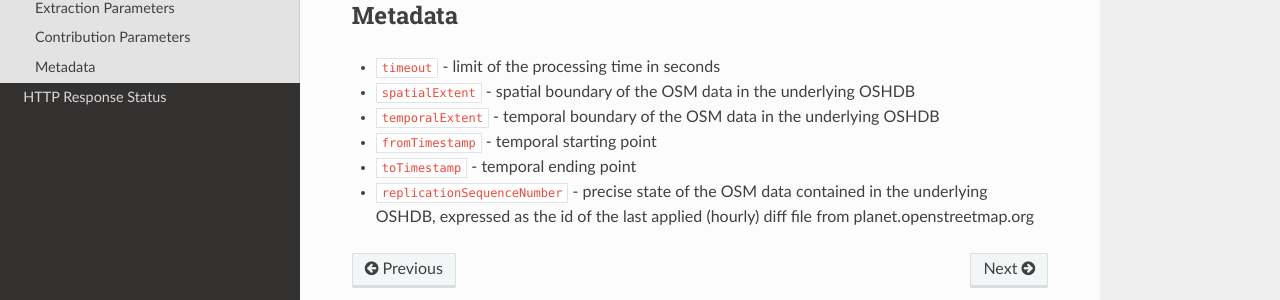
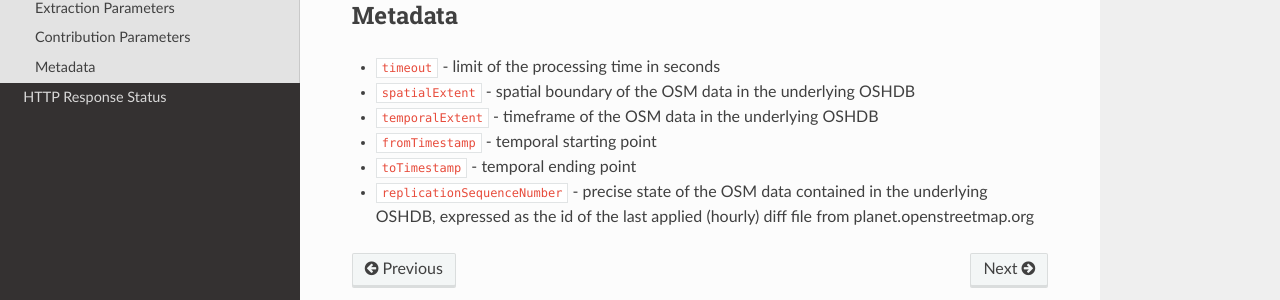
Before and after one commit to GIScience/ohsome-api, a Sphinx documentation site: the page built from docs/response-parameters.rst, in a window 1280 px wide and 900 px high, scrolled down 980 px. Shown: the part 482-782 px from the top of the window. Built offline with Sphinx 7.4.7 and the Read the Docs theme 2.0.0, drawn with Linux system fonts in a browser that asks for light colours.

Commit message:
modify wording in docs
for temporalExtent description

```diff
--- a/docs/response-parameters.rst
+++ b/docs/response-parameters.rst
@@ -54,7 +54,7 @@
 
 * ``timeout`` - limit of the processing time in seconds
 * ``spatialExtent`` - spatial boundary of the OSM data in the underlying OSHDB
-* ``temporalExtent`` - temporal boundary of the OSM data in the underlying OSHDB
+* ``temporalExtent`` - timeframe of the OSM data in the underlying OSHDB
 * ``fromTimestamp`` - temporal starting point
 * ``toTimestamp`` - temporal ending point
 * ``replicationSequenceNumber`` - precise state of the OSM data contained in the underlying OSHDB, expressed as the id of the last applied (hourly) diff file from planet.openstreetmap.org
```
